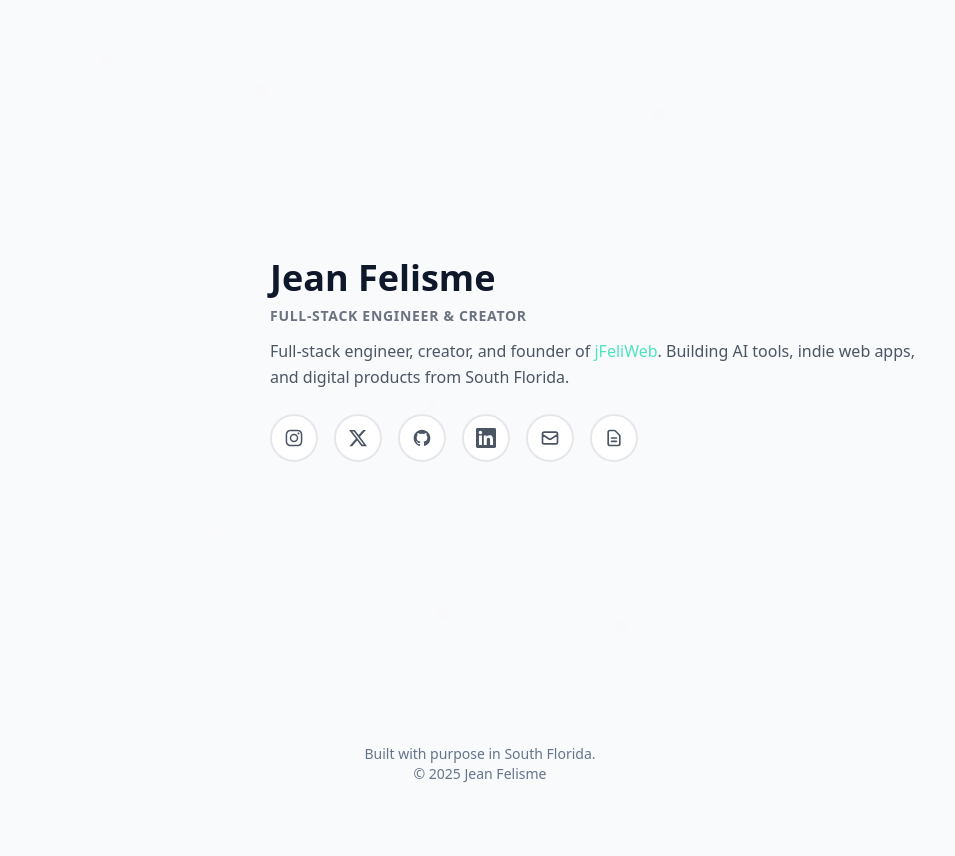
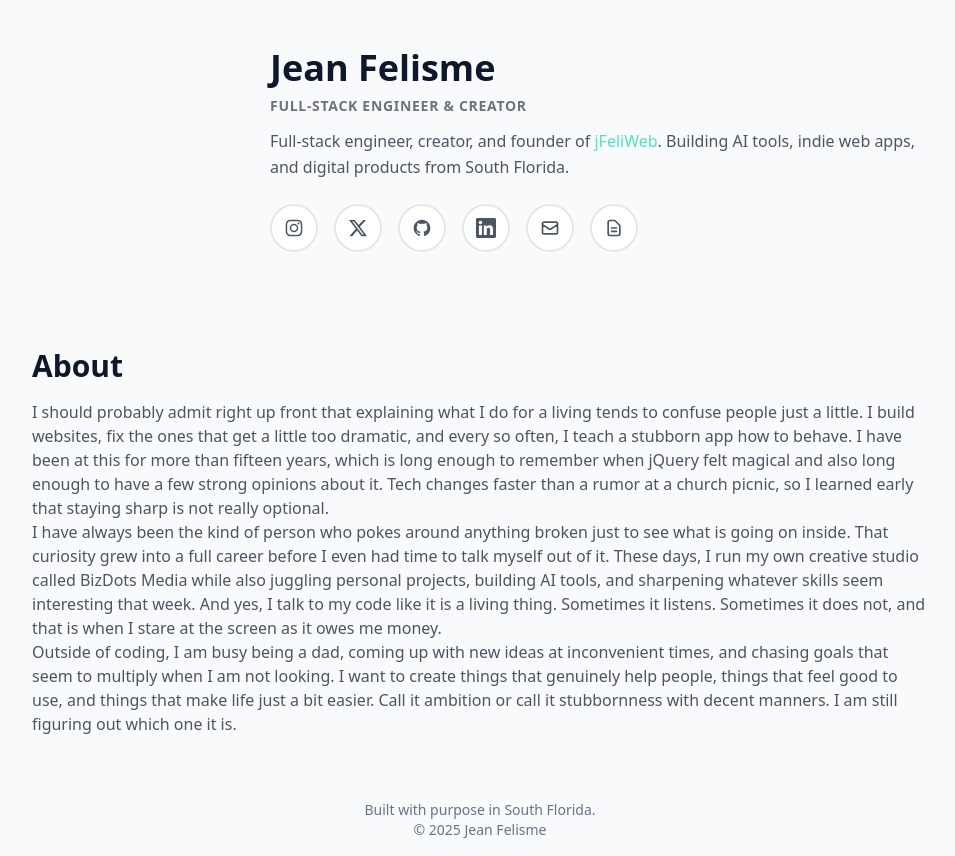
Before and after one commit to jfeliweb/jeanfelis-me, a Next.js app: page / in a window 1280 px wide. Shown: the whole page, without its empty margins (160-1115 px from the left). Before the commit the page ends 800 px from the top, so only its background shows below. Built offline with nearby package versions, Linux system fonts and the light colour scheme.

Commit message:
add hero and about section

```diff
--- a/src/app/page.tsx
+++ b/src/app/page.tsx
@@ -88,6 +88,7 @@ const ResumeIcon = () => (
 export default function Home() {
   return (
     <div className="flex min-h-[calc(100vh-5rem)] flex-col items-center justify-center p-6 md:min-h-[calc(100vh-5rem)] md:py-12">
+      <section id="hero">
         <div className="mx-auto w-full max-w-4xl">
           {/* Mobile: Stacked layout */}
           <div className="flex flex-col items-center text-center md:hidden">
@@ -260,6 +261,51 @@ export default function Home() {
             </div>
           </div>
         </div>
+      </section>
+
+      <section
+        id="about"
+        className="mt-16 w-full md:mt-24"
+        aria-labelledby="about-heading"
+      >
+        <div className="mx-auto w-full max-w-4xl">
+          <h2
+            id="about-heading"
+            className="mb-4 text-center text-2xl font-semibold text-textPrimary md:text-left md:text-3xl dark:text-[#F2F5F8]"
+          >
+            About
+          </h2>
+          <p className="text-center text-sm leading-relaxed text-textSecondary md:text-left md:text-base dark:text-[#C2CBD4]">
+            I should probably admit right up front that explaining what I do for
+            a living tends to confuse people just a little. I build websites,
+            fix the ones that get a little too dramatic, and every so often, I
+            teach a stubborn app how to behave. I have been at this for more
+            than fifteen years, which is long enough to remember when jQuery
+            felt magical and also long enough to have a few strong opinions
+            about it. Tech changes faster than a rumor at a church picnic, so I
+            learned early that staying sharp is not really optional.
+          </p>
+          <p className="text-center text-sm leading-relaxed text-textSecondary md:text-left md:text-base dark:text-[#C2CBD4]">
+            I have always been the kind of person who pokes around anything
+            broken just to see what is going on inside. That curiosity grew into
+            a full career before I even had time to talk myself out of it. These
+            days, I run my own creative studio called BizDots Media while also
+            juggling personal projects, building AI tools, and sharpening
+            whatever skills seem interesting that week. And yes, I talk to my
+            code like it is a living thing. Sometimes it listens. Sometimes it
+            does not, and that is when I stare at the screen as it owes me
+            money.
+          </p>
+          <p className="text-center text-sm leading-relaxed text-textSecondary md:text-left md:text-base dark:text-[#C2CBD4]">
+            Outside of coding, I am busy being a dad, coming up with new ideas
+            at inconvenient times, and chasing goals that seem to multiply when
+            I am not looking. I want to create things that genuinely help
+            people, things that feel good to use, and things that make life just
+            a bit easier. Call it ambition or call it stubbornness with decent
+            manners. I am still figuring out which one it is.
+          </p>
+        </div>
+      </section>
     </div>
   );
 }
```
Lines whose indentation alone changed are shown as unchanged.
